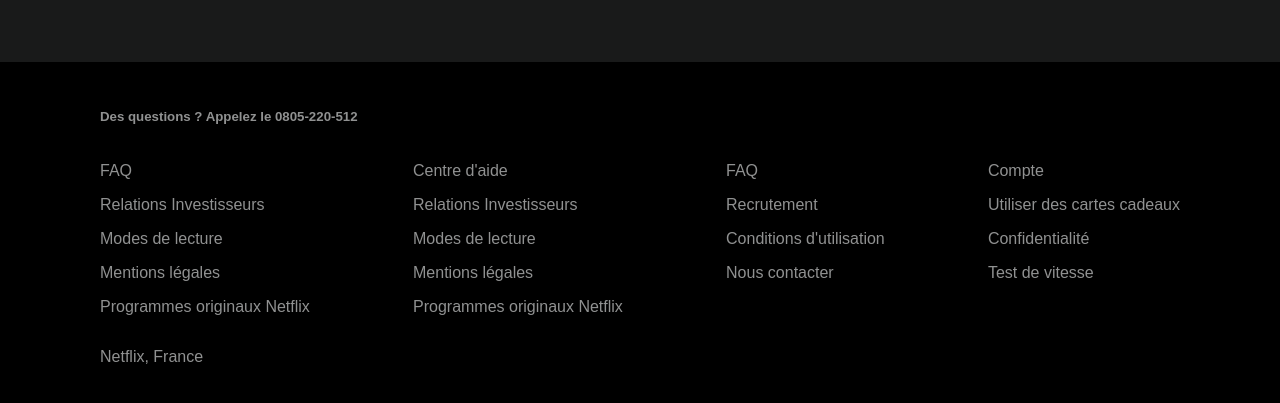
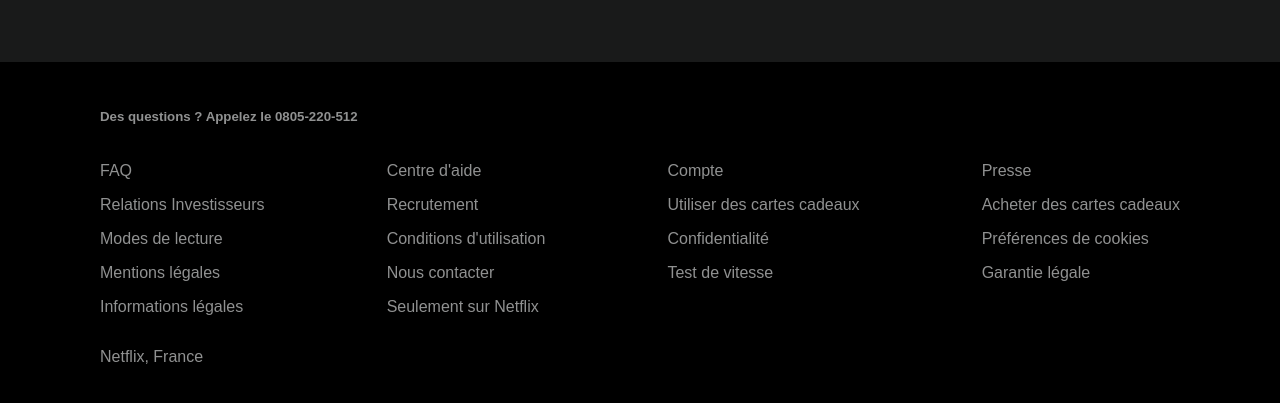
Before and after one commit to ClementCarpot/Clone-Netlix, a plain HTML site: page index.html in a window 1280 px wide. Shown: the part 919-1322 px from the top of the page. Drawn offline with Linux system fonts and the light colour scheme.

Commit message:
Update index.html

```diff
--- a/index.html
+++ b/index.html
@@ -85,20 +85,14 @@
                     <p>Relations Investisseurs</p>
                     <p>Modes de lecture</p>
                     <p>Mentions légales</p>
-                    <p>Programmes originaux Netflix</p>
+                    <p>Informations légales</p>
                 </div>
                 <div class="colonne">
                     <p>Centre d'aide</p>
-                    <p>Relations Investisseurs</p>
-                    <p>Modes de lecture</p>
-                    <p>Mentions légales</p>
-                    <p>Programmes originaux Netflix</p>
-                </div>
-                <div class="colonne">
-                    <p>FAQ</p>
                     <p>Recrutement</p>
                     <p>Conditions d'utilisation</p>
                     <p>Nous contacter</p>
+                    <p>Seulement sur Netflix</p>
                 </div>
                 <div class="colonne">
                     <p>Compte</p>
@@ -106,6 +100,12 @@
                     <p>Confidentialité</p>
                     <p>Test de vitesse</p>
                 </div>
+                <div class="colonne">
+                    <p>Presse</p>
+                    <p>Acheter des cartes cadeaux</p>
+                    <p>Préférences de cookies</p>
+                    <p>Garantie légale</p>
+                </div>
             </div>
             <p>Netflix, France</p>
         </footer>
```
